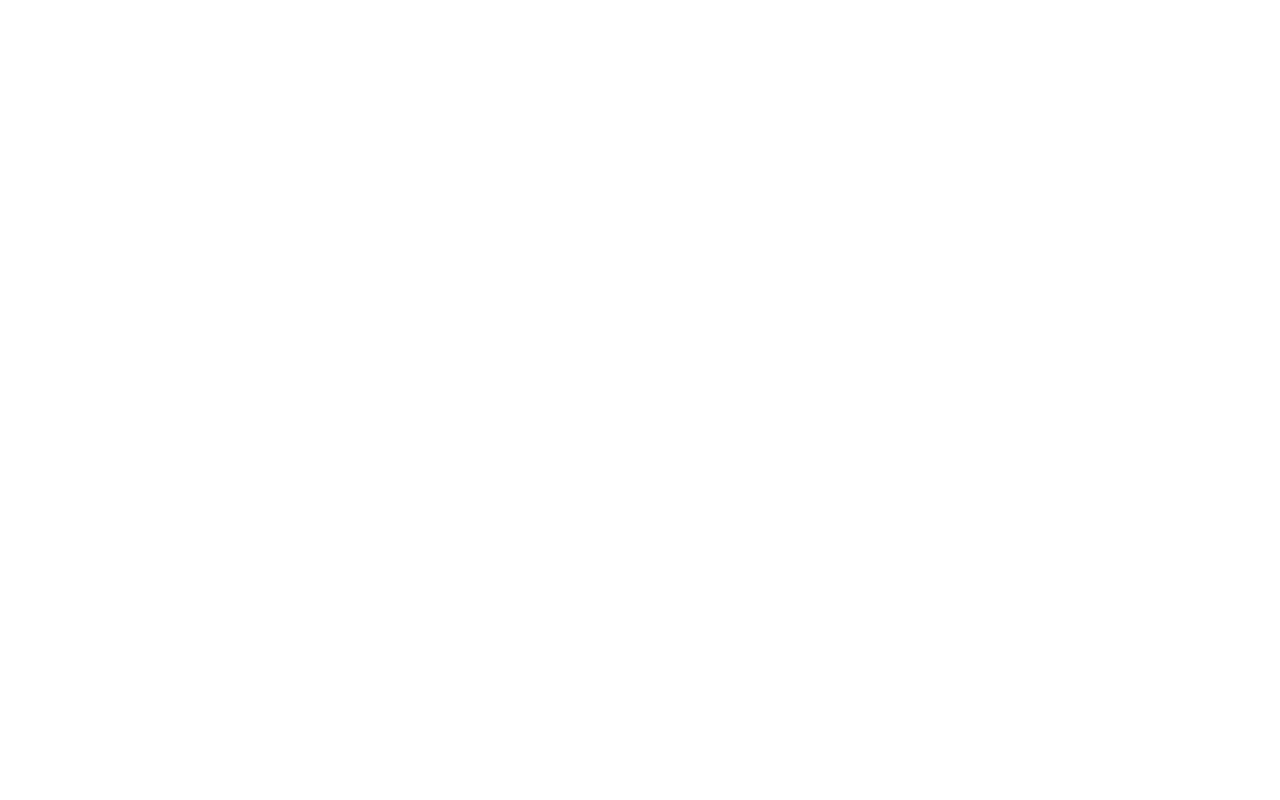
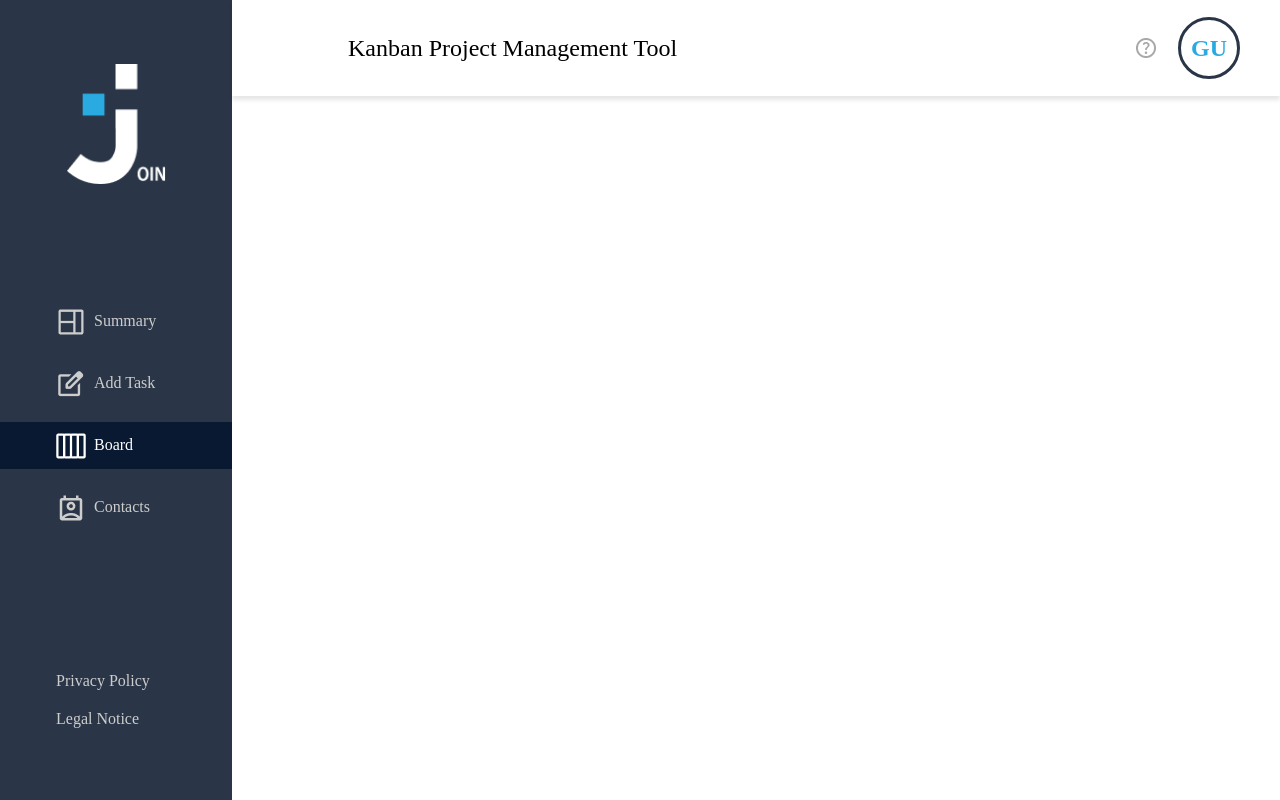
Before and after one commit to MelindaNiggli/join-dummy, a plain HTML site: page board.html in a window 1280 px wide. Drawn offline with Linux system fonts and the light colour scheme.

Commit message:
pages structure

```diff
--- a/board.html
+++ b/board.html
@@ -3,9 +3,12 @@
 <head>
     <meta charset="UTF-8">
     <meta name="viewport" content="width=device-width, initial-scale=1.0">
-    <title>Document</title>
+    <title>Join-Board</title>
+    <link rel="stylesheet" href="./css/menubar.css">
+    <script src="./js/menubar.js"></script>
 </head>
-<body>
-
+<body onload="includeHTML()">
+    <div include-html="./templates/menubar.html"></div>
+    <header include-html="./templates/header.html"></header>
 </body>
 </html>
--- a/css/menubar.css
+++ b/css/menubar.css
@@ -1,5 +1,6 @@
 body {
   margin: 0;
+  display:flex;
 }
 
 #menubar {
@@ -85,8 +86,8 @@ header {
   box-sizing: border-box;
   padding:20px 40px 20px 116px;
   box-shadow: 0px 4px 4px 0px rgba(0, 0, 0, 0.1) ;
-  margin-left: 232px;
   height:96px;
+  width:100%;
 }
 
 header span {
--- a/js/menubar.js
+++ b/js/menubar.js
@@ -4,13 +4,26 @@
  * @param {string} menuitem using the id to adress the item
  */
 function menuSelected(menuitem) {
-  document.querySelectorAll(".selectedMenu").forEach((e) => e.classList.remove("selectedMenu"));
-  document.querySelectorAll(".selectedImg").forEach((e) => e.classList.remove("selectedImg"));
   let menupoint = document.getElementById(menuitem);
   menupoint.classList.add("selectedMenu");
-  if (menuitem == "privacy" || menuitem == "legal") {
+  if (menuitem == "Join-Privacy-Policy" || menuitem == "Join-Legal-Notice") {
     menupoint.style.color = '#cdcdcd';
   } else {
     menupoint.firstChild.classList.add("selectedImg");
   }
 }
+
+async function includeHTML() {
+  let includeElements = document.querySelectorAll("[include-html]");
+  for (let i = 0; i < includeElements.length; i++) {
+    const element = includeElements[i];
+    file = element.getAttribute("include-html");
+    let resp = await fetch(file);
+    if (resp.ok) {
+      element.innerHTML = await resp.text();
+    } else {
+      element.innerHTML = "Page not found";
+    }
+  }
+  menuSelected(document.title);
+}
--- a/templates/header.html
+++ b/templates/header.html
@@ -1,21 +1,7 @@
-<!DOCTYPE html>
-<html lang="en">
-<head>
-    <meta charset="UTF-8">
-    <meta name="viewport" content="width=device-width, initial-scale=1.0">
-    <title>Join</title>
-    <link rel="stylesheet" href="../css/menubar.css">
-    <script src="../js/menubar.js"></script>
-</head>
 <body>
-    <div></div>
-    <header>
         <span>Kanban Project Management Tool</span>
         <div id="headend">
             <img src="../img/question.png" alt="help">
             <div id="headeruser"><span>GU</span></div>
         </div>
-    </header>
-
 </body>
-</html>
--- a/templates/menubar.html
+++ b/templates/menubar.html
@@ -1,27 +1,17 @@
-<!DOCTYPE html>
-<html lang="en">
-<head>
-    <meta charset="UTF-8">
-    <meta name="viewport" content="width=device-width, initial-scale=1.0">
-    <title>Menu</title>
-    <link rel="stylesheet" href="../css/menubar.css">
-    <script src="../js/menubar.js"></script>
-</head>
 <body>
     <div id="menubar">
         <img src="../img/logo.png" alt="logo" id="menulogo">
         <div id="menucontent">
           <nav>
-              <a href="../summary.html" id="summary" onclick= "menuSelected(id)"><img src="../img/summary.png" alt="">Summary</a>
-              <a href="../add_task.html" id="addTask" onclick= "menuSelected(id)"><img src="../img/addtask.png" alt="">Add Task</a>
-              <a href="../board.html" id="board" onclick= "menuSelected(id)"><img src="../img/board.png" alt="">Board</a>
-              <a href="../contact.html" id="contacts" onclick= "menuSelected(id)"><img src="../img/contacts.png" alt="">Contacts</a>
+              <a href="../summary.html" id="Join-Summary"><img src="../img/summary.png" alt="">Summary</a>
+              <a href="../add_task.html" id="Join-Add-Task"><img src="../img/addtask.png" alt="">Add Task</a>
+              <a href="../board.html" id="Join-Board"><img src="../img/board.png" alt="">Board</a>
+              <a href="../contact.html" id="Join-Contacts"><img src="../img/contacts.png" alt="">Contacts</a>
           </nav>
           <div id="policies">
-              <a href="../privacy.html" id="privacy" onclick= "menuSelected(id)">Privacy Policy</a>
-              <a href="../legal.html" id="legal" onclick= "menuSelected(id)">Legal notice</a>
+              <a href="../privacy.html" id="Join-Privacy-Policy">Privacy Policy</a>
+              <a href="../legal.html" id="Join-Legal-Notice">Legal Notice</a>
           </div>
         </div>
     </div>
 </body>
-</html>
```
Also changed, not shown: add_task.html (+6 -3 lines), contact.html (+6 -3 lines), index.html (+6 -3 lines), legal.html (+6 -3 lines), privacy.html (+6 -3 lines), summary.html (+6 -3 lines).
